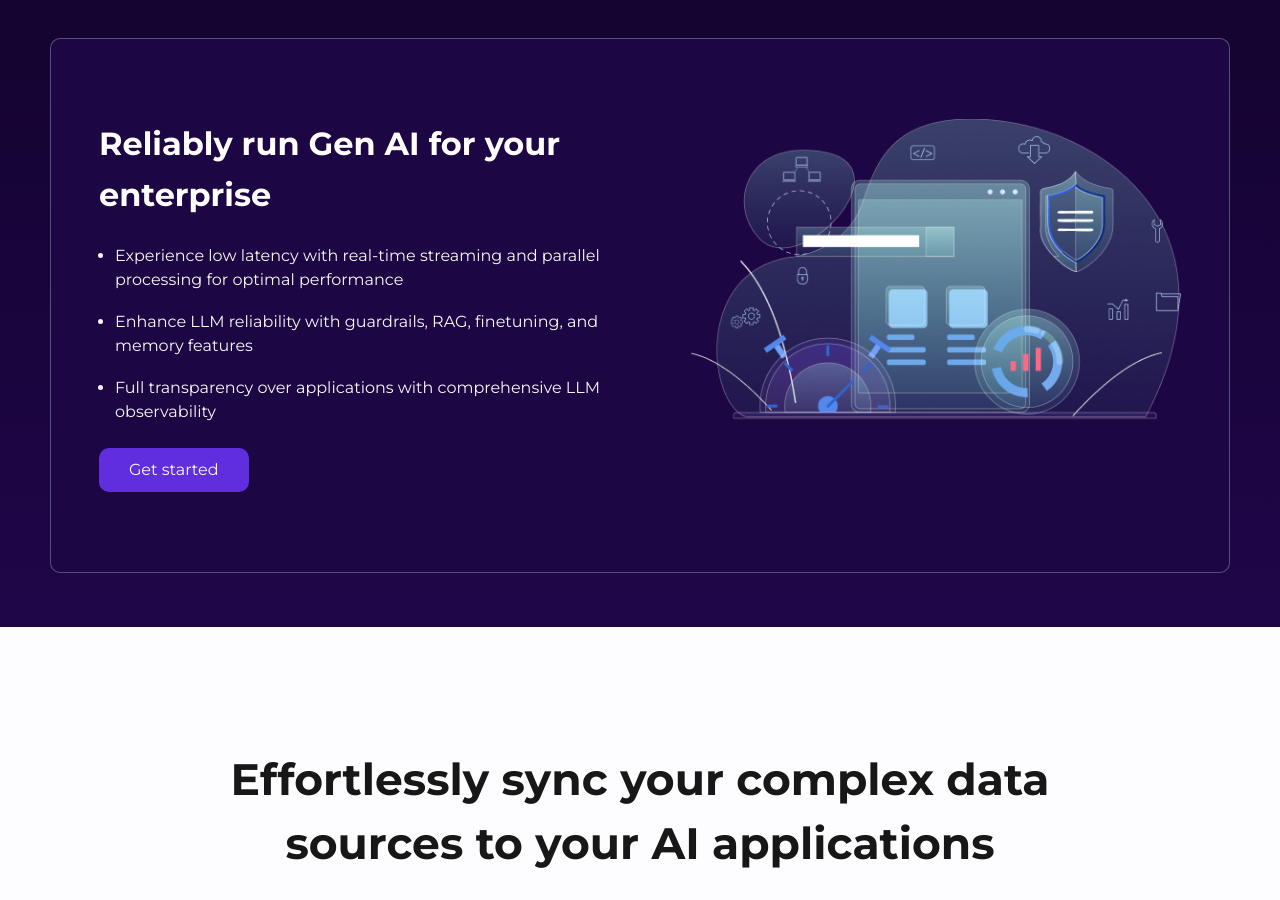
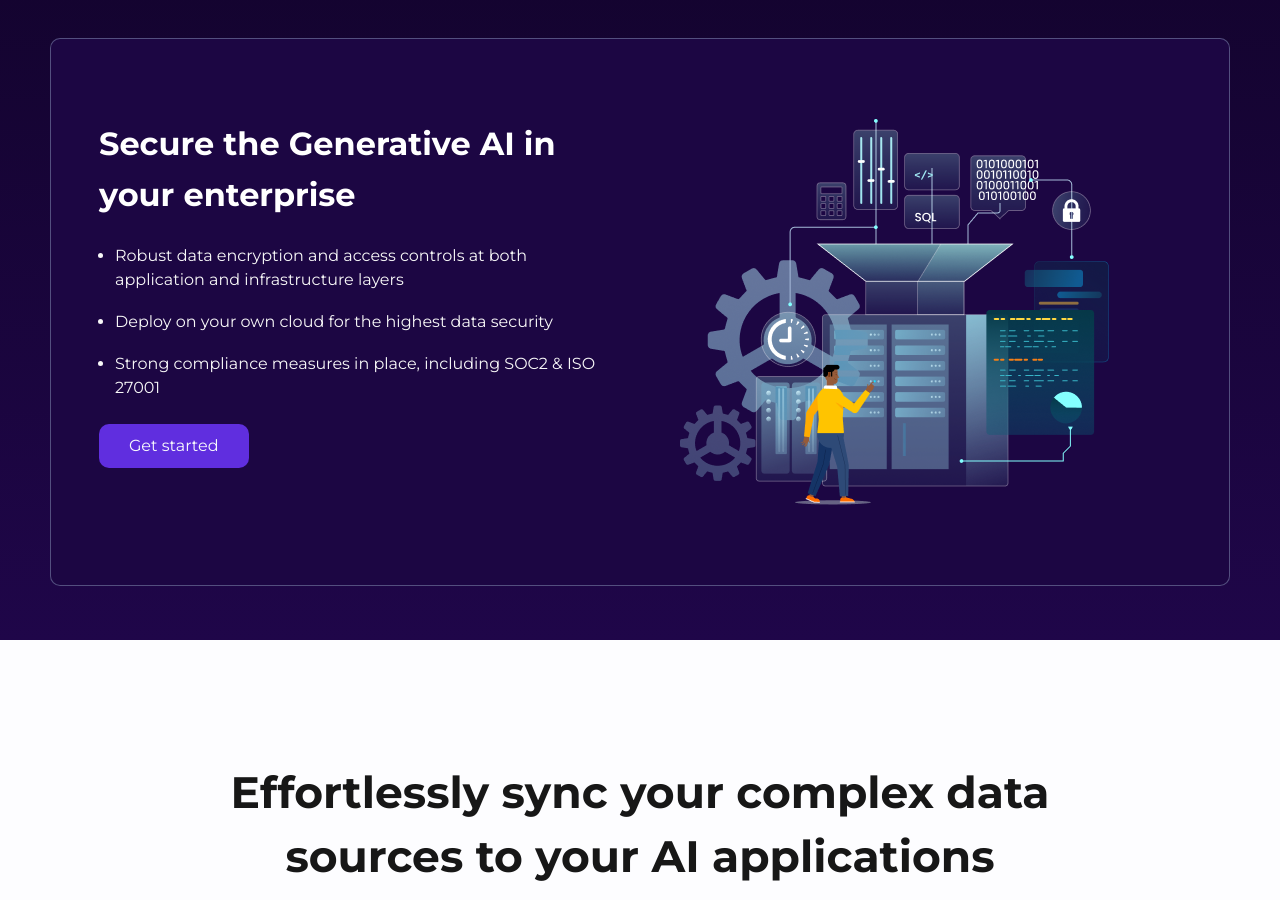
Before and after one commit to Nikki-Verma/website-new, a Next.js app: page / in a window 1280 px wide. Shown: the part 4804-5704 px from the top of the page. Built offline with nearby package versions, Linux system fonts and the light colour scheme.

Commit message:
minor changes

```diff
--- a/src/components/Home/PlatformBuild/PlatformBuild.tsx
+++ b/src/components/Home/PlatformBuild/PlatformBuild.tsx
@@ -1,85 +1,124 @@
-'use client';
+"use client";
 
-import { useState } from 'react';
-import './style.css';
-import Image from 'next/image';
-import Relaible from '../../../assets/png/reliable.png';
-import ProductionScale from '../../../assets/png/production-scale.png';
-import GenScale from '../../../assets/png/scale-gen-ai.png';
+import Image from "next/image";
+import { useState } from "react";
+import Relaible from "../../../assets/png/reliable.png";
+import GenScale from "../../../assets/png/scale-gen-ai.png";
+import "./style.css";
 const data = [
   {
-        heading: 'Secure the Generative AI in your enterprise',
-        description:[
-            'Robust data encryption and access controls at both application and infrastructure layers',
-            'Deploy on your own cloud for the highest data security',
-            'Strong compliance measures in place, including SOC2 & ISO 27001'
+    heading: "Secure the Generative AI in your enterprise",
+    description: [
+      "Robust data encryption and access controls at both application and infrastructure layers",
+      "Deploy on your own cloud for the highest data security",
+      "Strong compliance measures in place, including SOC2 & ISO 27001",
     ],
-        buttonName: 'Get started',
-        buttonLink:'',
-        image: GenScale
+    buttonName: "Get started",
+    buttonLink: "",
+    image: GenScale,
   },
   {
-        heading: 'Scale your Gen AI to production with ease',
-        description:[
-            'Highest interoperability to connect complex data sources with our data connector engine',
-            'Built-in autoscaling of infrastructure to handle varying workloads seamlessly',
-            'Flexible deployment options across multiple cloud environments or on-premise solutions'
+    heading: "Scale your Gen AI to production with ease",
+    description: [
+      "Highest interoperability to connect complex data sources with our data connector engine",
+      "Built-in autoscaling of infrastructure to handle varying workloads seamlessly",
+      "Flexible deployment options across multiple cloud environments or on-premise solutions",
     ],
-        buttonName: 'Get started',
-        buttonLink:'',
-        image: GenScale
+    buttonName: "Get started",
+    buttonLink: "",
+    image: GenScale,
   },
   {
-        heading: 'Reliably run Gen AI for your enterprise',
-        description:[
-            'Experience low latency with real-time streaming and parallel processing for optimal performance',
-            'Enhance LLM reliability with guardrails, RAG, finetuning, and memory features',
-            'Full transparency over applications with comprehensive LLM observability'
+    heading: "Reliably run Gen AI for your enterprise",
+    description: [
+      "Experience low latency with real-time streaming and parallel processing for optimal performance",
+      "Enhance LLM reliability with guardrails, RAG, finetuning, and memory features",
+      "Full transparency over applications with comprehensive LLM observability",
     ],
-        buttonName: 'Get started',
-        buttonLink:'',
-        image: Relaible
+    buttonName: "Get started",
+    buttonLink: "",
+    image: Relaible,
   },
-
-]
+];
 const PlatformBuild = () => {
   const [currentSelect, setCurrentSelect] = useState(data[0]);
   return (
-        <section className='platform_section mb-120'>
-            <div className='heading_section'>
-                <h2 className='text-white'>
-                Platform built with enterprise <br />success in mind
+    <section className="platform_section mb-120">
+      <div className="heading_section">
+        <h2 className="text-white">
+          Platform built with enterprise <br />
+          success in mind
         </h2>
-                <p className='text-white section_subheading'>Lorem ipsum dolor sit amet consectetur. Amet odio gravida elit nunc interdum sed. Sit euismod at <br />diam ut amet laoreet dolor. Odio platea id praesent orci. Neque cursus blandit egestas sodales.</p>
+        <p className="text-white section_subheading">
+          Lorem ipsum dolor sit amet consectetur. Amet odio gravida elit nunc
+          interdum sed. Sit euismod at <br />
+          diam ut amet laoreet dolor. Odio platea id praesent orci. Neque cursus
+          blandit egestas sodales.
+        </p>
       </div>
 
       {/* buttons */}
-            <div className='button_section'>
-                <button className='round_button primary_button'>Secure AI</button>
-                <button className='round_button outline_button'>Scalable AI</button>
-                <button className='round_button outline_button'>Reliable AI</button>
+      <div className="button_section">
+        <button
+          onClick={() => {
+            setCurrentSelect(data[0]);
+          }}
+          className={
+            currentSelect === data[0]
+              ? "round_button primary_button"
+              : "round_button outline_button"
+          }
+        >
+          Secure AI
+        </button>
+        <button
+          onClick={() => {
+            setCurrentSelect(data[1]);
+          }}
+          className={
+            currentSelect === data[1]
+              ? "round_button primary_button"
+              : "round_button outline_button"
+          }
+        >
+          Scalable AI
+        </button>
+        <button
+          onClick={() => {
+            setCurrentSelect(data[2]);
+          }}
+          className={
+            currentSelect === data[2]
+              ? "round_button primary_button"
+              : "round_button outline_button"
+          }
+        >
+          Reliable AI
+        </button>
       </div>
 
-            <div className='container mb-0'>
-                <div className='dark_card py-20 px-12'>
-                    <div className='grid grid-cols-12 gap-20'>
-                        <div className='col-span-6'>
-                            <h3 className='text-[color:--pure-white] mb-6'>Reliably run Gen AI for your enterprise</h3>
-                            <ul className='platform_feature_list list-disc pl-4'>
-                                <li>Experience low latency with real-time streaming and parallel processing for optimal performance</li>
-                                <li>Enhance LLM reliability with guardrails, RAG, finetuning, and memory features</li>
-                                <li>Full transparency over applications with comprehensive LLM observability</li>
+      <div className="container mb-0">
+        <div className="dark_card py-20 px-12">
+          <div className="grid grid-cols-12 gap-20">
+            <div className="col-span-6">
+              <h3 className="text-[color:--pure-white] mb-6">
+                {currentSelect?.heading}
+              </h3>
+              <ul className="platform_feature_list list-disc pl-4">
+                <li>{currentSelect?.description?.[0]}</li>
+                <li>{currentSelect?.description?.[1]}</li>
+                <li>{currentSelect?.description?.[2]}</li>
               </ul>
-                            <button className='button'>Get started</button>
+              <button className="button">{currentSelect?.buttonName}</button>
             </div>
-                        <div className='col-span-6'>
-                            <Image src={Relaible} alt = {'relaible'}/>
+            <div className="col-span-6">
+              <Image src={currentSelect?.image} alt={"relaible"} />
             </div>
           </div>
         </div>
       </div>
     </section>
-    )
-}
+  );
+};
 
 export default PlatformBuild;
```
Lines whose indentation alone changed are shown as unchanged.
